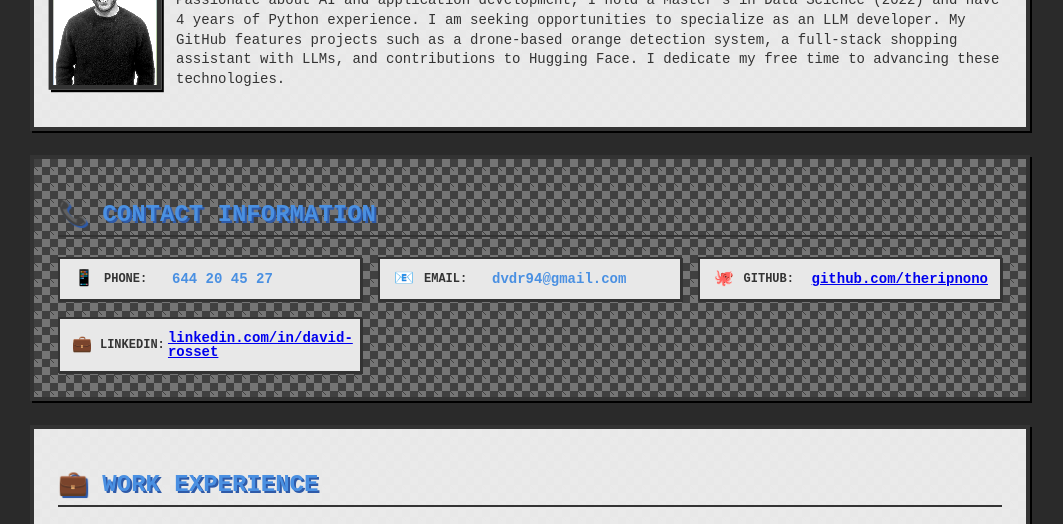
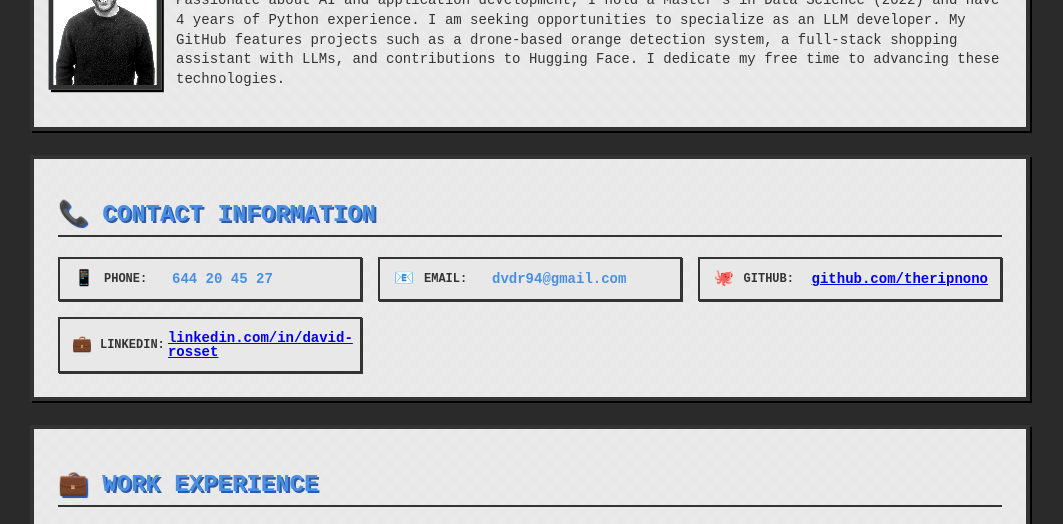
Before and after one commit to theripnono/game-interactive-cv, a website: page public/my_cv.html in a window 1280 px wide. Shown: the part 244-768 px from the top of the page, without its empty margins (110-1173 px from the left). Drawn offline with Linux system fonts and the light colour scheme.

Commit message:
minor changes

```diff
--- a/public/css/my_cv.css
+++ b/public/css/my_cv.css
@@ -196,9 +196,7 @@
 }
 
 /* ===== CONTACTO SECTION ===== */
-.contact-section {
-    background-color: var(--bg-secondary);
-}
+
 
 .contact-grid {
     display: grid;
--- a/public/my_cv.html
+++ b/public/my_cv.html
@@ -39,7 +39,7 @@
         </section>
 
         <!-- ===== CONTACTO SECTION ===== -->
-        <section class="cv-section contact-section">
+        <section class="cv-section ">
             <h2 class="section-title">📞 Contact Information</h2>
             <div class="contact-grid">
                 <div class="contact-item">
```
